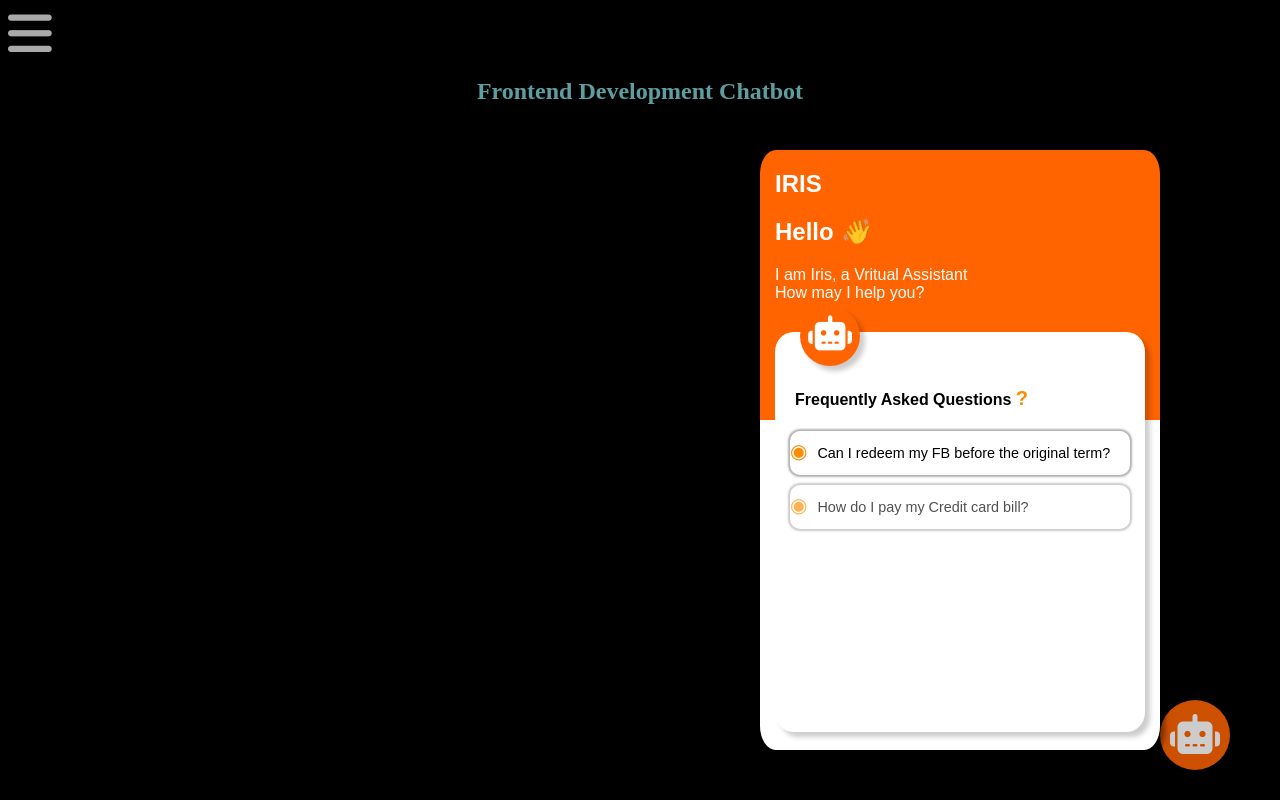
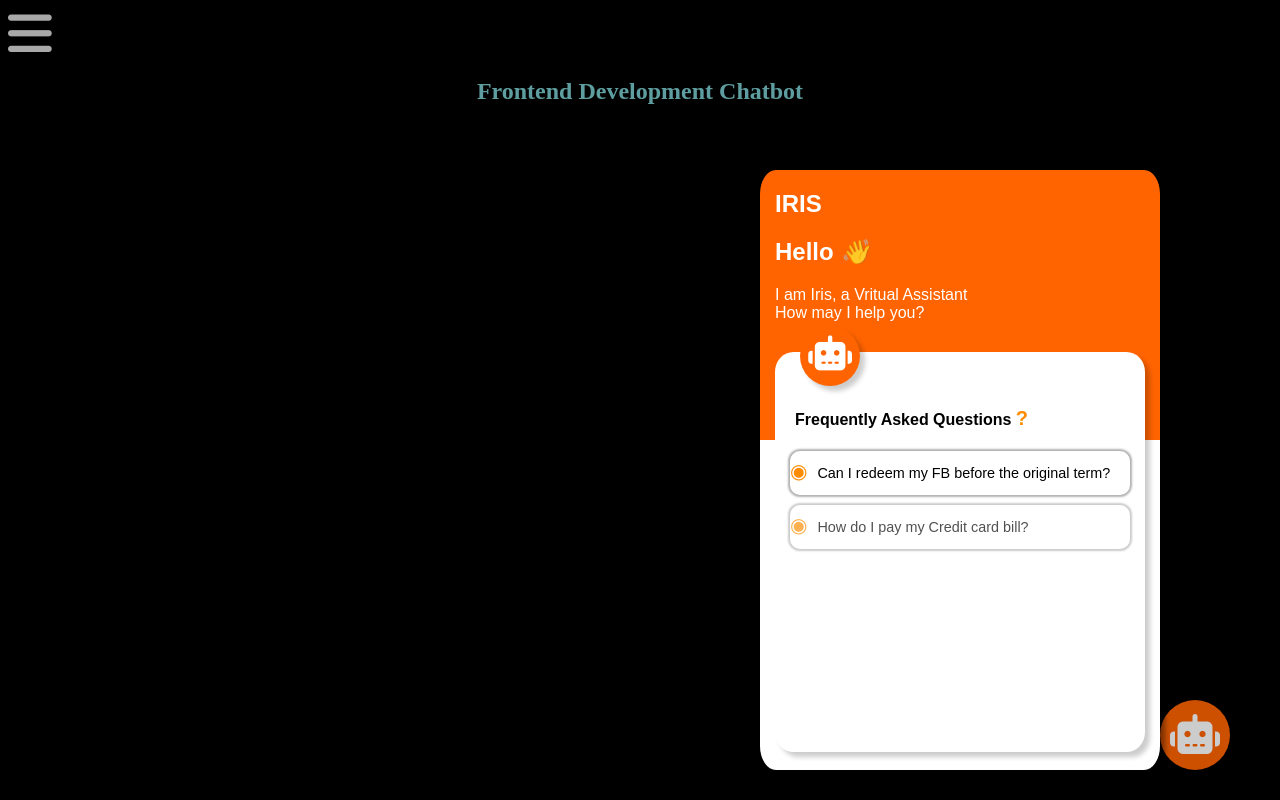
Before and after one commit to Pallavi1503/ChatbotUI, a plain HTML site: page index.html in a window 1280 px wide. Both pictures are taken after a click on the button 1195 px from the left and 735 px from the top of the page. Drawn offline with Linux system fonts and the light colour scheme.

Commit message:
Update Main.css

```diff
--- a/Main.css
+++ b/Main.css
@@ -49,7 +49,7 @@ button {
 .popup {
   display: none;
   position: fixed;
-  bottom: 50px;
+  bottom: 30px;
   right: 120px;
   margin-top: 10px;
   height: 600px;
```
